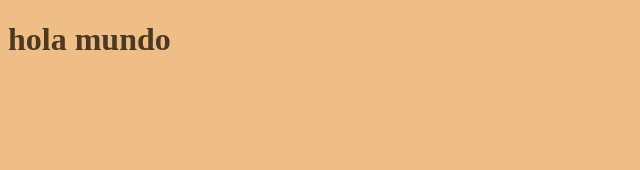
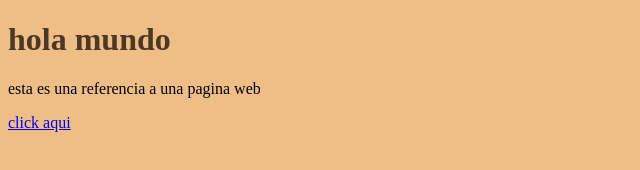
Before and after one commit to Axcel-Jesus/idweb-lab01, a plain HTML site: page index.html in a window 1280 px wide. Shown: the whole page, without its empty margins (0-640 px from the left). Drawn offline with Linux system fonts and the light colour scheme.

Commit message:
añadir enlace

```diff
--- a/index.html
+++ b/index.html
@@ -8,5 +8,7 @@
 </head>
 <body>
     <h1>hola mundo</h1>
+    <p>esta es una referencia a una pagina web</p>
+    <a href="https://www.w3schools.com/html/html_basic.asp">click aqui</a>
 </body>
 </html>
```
